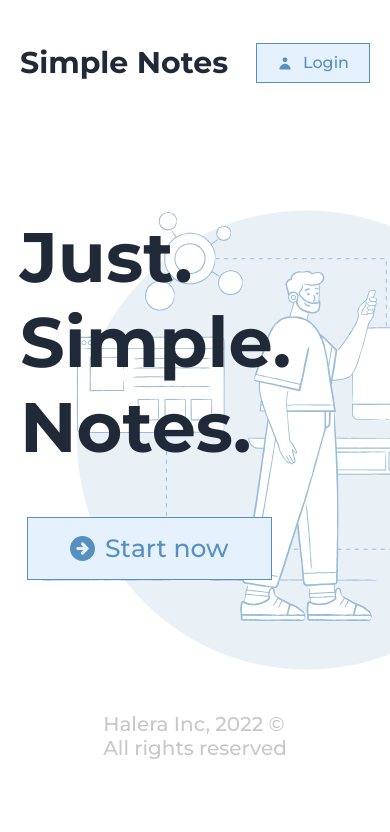
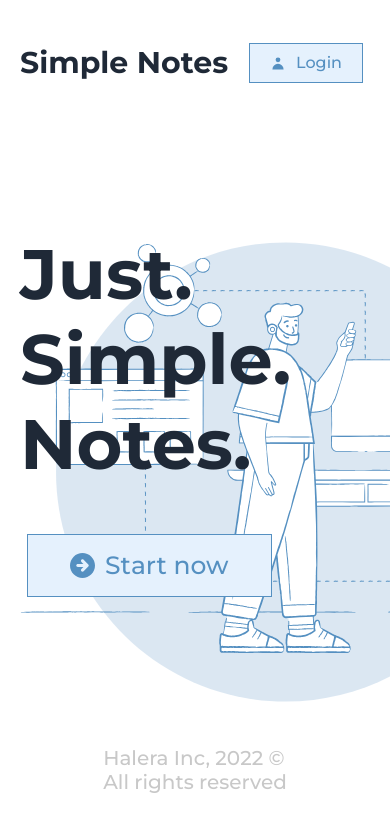
Before and after one commit to Halera-inc/simple-notes-front, a Next.js app: page / in a window 390 px wide. Shown: the top 832 px of the page. Built offline with nearby package versions, Linux system fonts and the light colour scheme; no server answers.

Commit message:
fix: адаптив страницы лендинга. develop обновил

```diff
--- a/src/components/landing/header/Header.tsx
+++ b/src/components/landing/header/Header.tsx
@@ -16,7 +16,7 @@ const Header = (props: { title: string }) => {
     return (
         <div className={s.header}>
             <h2 className={s.title}>{props.title}</h2>
-            <div className={s.wrapperBtn}>
+            <div className={s.header_link_wrapper}>
                 <Link href={'/about'}>
                     <p className={s.about}>About</p>
                 </Link>
--- a/src/components/landing/mainBlock/MainBlock.tsx
+++ b/src/components/landing/mainBlock/MainBlock.tsx
@@ -32,7 +32,6 @@ const MainBlock = () => {
             <div className={s.imgTitle}>
                 <SapienMainBlockIcon width={744} height={744} z-0/>
             </div>
-
         </div>
 
     );
--- a/src/styles/landingStyle/Header.module.css
+++ b/src/styles/landingStyle/Header.module.css
@@ -12,7 +12,7 @@
     font-weight: bold;
 }
 
-.wrapperBtn {
+.header_link_wrapper {
     display: flex;
     justify-content: space-between;
     align-items: center;
@@ -33,7 +33,6 @@
     .header p {
         display: none;
         width: 100%;
-
     }
     .title {
         padding: 0;
@@ -41,8 +40,5 @@
         font-size: 30px;
         font-weight: bold;
     }
-    .wrapperBtn {
-        transform: translateX(7px);
-    }
 
 }
--- a/src/styles/landingStyle/LandingPage.module.css
+++ b/src/styles/landingStyle/LandingPage.module.css
@@ -1,11 +1,13 @@
 .landing {
+    display: grid;
+    grid-template-columns: 1fr;
+    grid-template-rows: 1fr 10fr 1fr;
     position: relative;
     padding: 0 100px;
     height: 100vh;
 }
 @media screen and (max-width: 640px) {
     .landing {
-        position: unset;
         padding: 0 0 50px 0;
         align-items: center;
         overflow: hidden;
--- a/src/styles/landingStyle/MainBlock.module.css
+++ b/src/styles/landingStyle/MainBlock.module.css
@@ -6,6 +6,8 @@
 }
 
 .blockTitle {
+    position: relative;
+    z-index: 100;
     padding-top: 112px;
     display: flex;
     justify-content: flex-start;
@@ -38,37 +40,29 @@
     z-index: 0;
     padding-top: 78px;
     padding-right: 110px;
-
 }
 
-/*.btn {*/
-/*    position: relative;*/
-/*    bottom: 80px*/
-/*}*/
 @media screen and (max-width: 640px) {
+    .imgTitle {
+        position: absolute;
+        padding: 0;
+        top: 100px;
+    }
+
+    .imgTitle svg {
+        z-index: 0;
+        width: 500px;
+    }
+
+    .title p {
+        font-size: 70px;
+        line-height: 85px;
+    }
+
+    .blockTitle {
+        padding-top: 0;
+    }
     .mainBlockContainer {
-        /*display: flex;*/
-        /*flex-direction: column;*/
-        /*justify-content: space-between;*/
-        /*align-items: flex-start;*/
-        height: 65vh;
         margin: 0 20px;
     }
-    .blockTitle p {
-        font-size: 70px;
-        line-height: 85px;
-
-    }
-    .blockTitle {
-        z-index: 10;
-        padding: 0;
-    }
-    .imgTitle svg{
-        position: relative;
-        z-index: 0;
-        padding: 0;
-        width: 500px;
-        left: -250px;
-        opacity: 0.6;
-    }
 }
--- a/src/styles/landingStyle/footer.module.css
+++ b/src/styles/landingStyle/footer.module.css
@@ -18,3 +18,8 @@
         justify-content: center;
     }
 }
+@media screen and (max-width: 640px){
+    .footer {
+        justify-content: center;
+    }
+}
```
